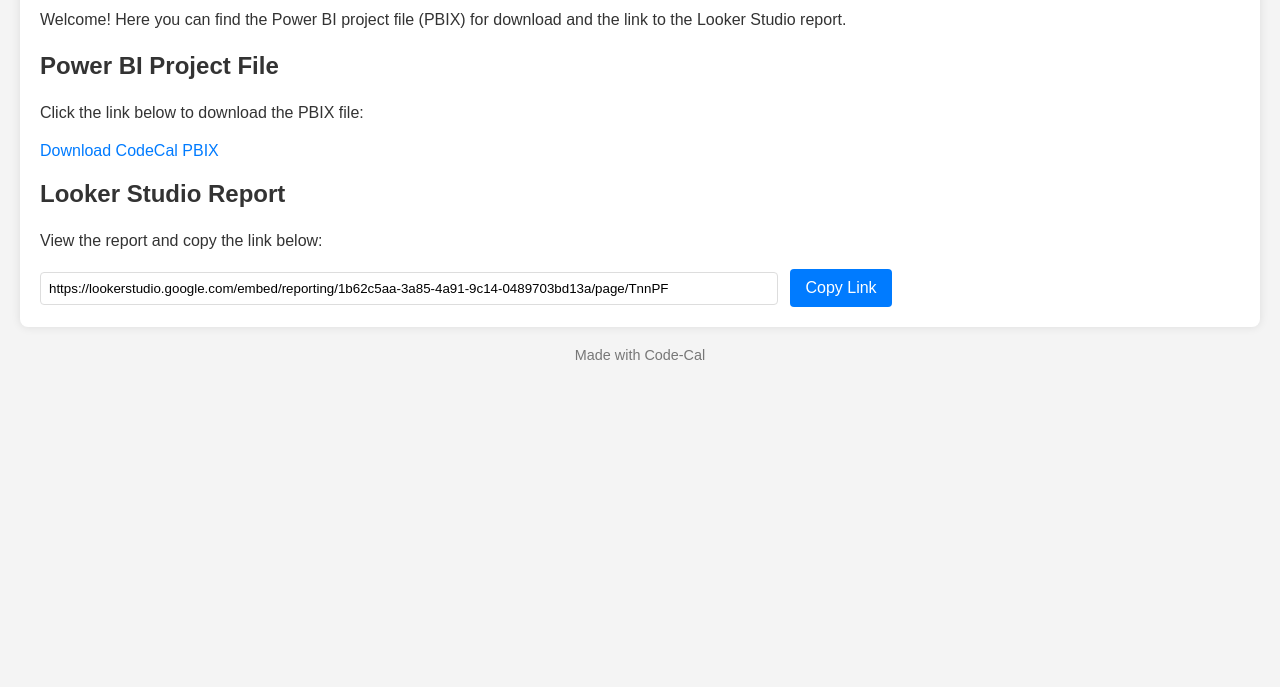
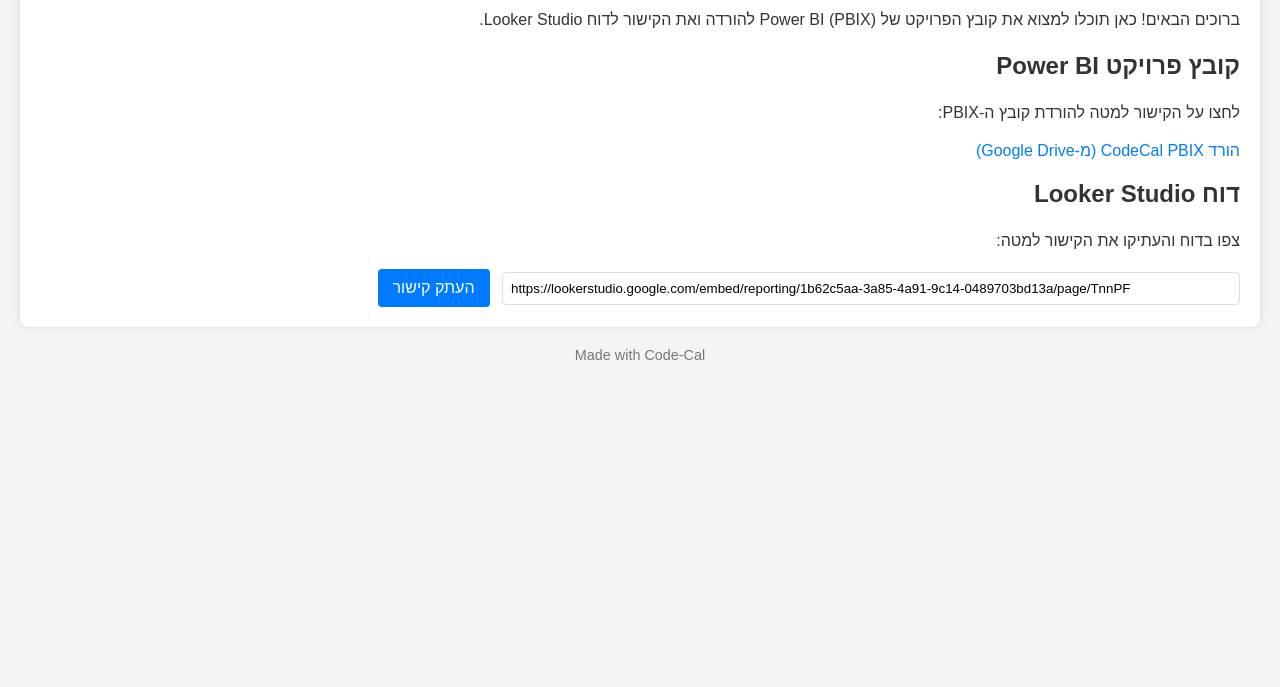
Before and after one commit to annaorg01/dev_mod2, a plain HTML site: page index.html in a window 1280 px wide. Shown: the part 113-800 px from the top of the page. Drawn offline with Linux system fonts and the light colour scheme.

Commit message:
Update index.html

```diff
--- a/index.html
+++ b/index.html
@@ -1,21 +1,23 @@
 <!DOCTYPE html>
-<html lang="en">
+<html lang="he" dir="rtl">
 <head>
     <meta charset="UTF-8">
     <meta name="viewport" content="width=device-width, initial-scale=1.0">
     <title>CodeCal Project Files</title>
     <style>
         body {
-            font-family: sans-serif;
+            font-family: 'Arial', sans-serif; /* Changed font for better Hebrew support */
             margin: 20px;
             background-color: #f4f4f4;
             color: #333;
+            text-align: right; /* Align text to the right for RTL */
         }
         .container {
             background-color: #fff;
             padding: 20px;
             border-radius: 8px;
             box-shadow: 0 0 10px rgba(0, 0, 0, 0.1);
+            text-align: right; /* Ensure container content is also RTL */
         }
         h1 {
             color: #333;
@@ -47,29 +49,30 @@
         }
         .link-section input[type="text"] {
             padding: 8px;
-            margin-right: 8px;
+            margin-left: 8px; /* Changed margin-right to margin-left for RTL */
             border: 1px solid #ddd;
             border-radius: 4px;
             width: 60%;
+            direction: ltr; /* Keep URL input LTR */
         }
     </style>
 </head>
 <body>
     <div class="container">
-        <h1>CodeCal Project Resources</h1>
-        <p>Welcome! Here you can find the Power BI project file (PBIX) for download and the link to the Looker Studio report.</p>
+        <h1>משאבי פרויקט CodeCal</h1>
+        <p>ברוכים הבאים! כאן תוכלו למצוא את קובץ הפרויקט של Power BI (PBIX) להורדה ואת הקישור לדוח Looker Studio.</p>
 
         <div class="link-section">
-            <h2>Power BI Project File</h2>
-            <p>Click the link below to download the PBIX file:</p>
-            <a href="https://drive.google.com/file/d/1lWXOcWRjAsxrMOOf_NWqjzxS8KFO8Gu0/view?usp=sharing" download>Download CodeCal PBIX</a>
+            <h2>קובץ פרויקט Power BI</h2>
+            <p>לחצו על הקישור למטה להורדת קובץ ה-PBIX:</p>
+            <a href="https://drive.google.com/uc?export=download&id=1lWXOcWRjAsxrMOOf_NWqjzxS8KFO8Gu0" target="_blank">הורד CodeCal PBIX (מ-Google Drive)</a>
         </div>
 
         <div class="link-section">
-            <h2>Looker Studio Report</h2>
-            <p>View the report and copy the link below:</p>
+            <h2>דוח Looker Studio</h2>
+            <p>צפו בדוח והעתיקו את הקישור למטה:</p>
             <input type="text" value="https://lookerstudio.google.com/embed/reporting/1b62c5aa-3a85-4a91-9c14-0489703bd13a/page/TnnPF" id="lookerStudioUrl" readonly>
-            <button class="button" onclick="copyToClipboard()">Copy Link</button>
+            <button class="button" onclick="copyToClipboard()">העתק קישור</button>
         </div>
     </div>
 
```
